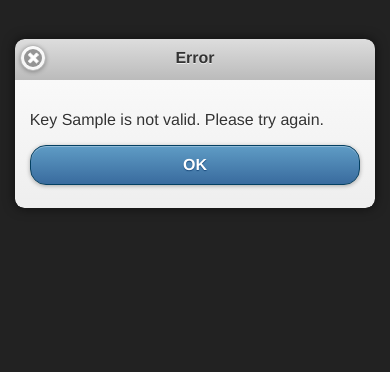
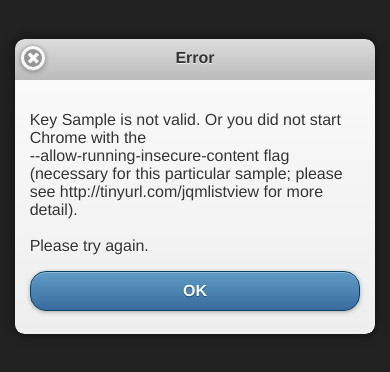
Before and after one commit to RomesInMil/sample-jqm-list-view, a plain HTML site: page index.html in a window 390 px wide. Both pictures are taken after typing "Sample" into the empty fields and a click on the button "Submit". Drawn offline with Linux system fonts and the light colour scheme.

Commit message:
added a link to the kb #jQueryMobile-Listview-Miscellaneous

```diff
--- a/index.html
+++ b/index.html
@@ -89,7 +89,12 @@
             <h1>Error</h1>
         </div>
         <div data-role="content" data-theme="c">
-            <p>Key <span id="wrongkey"></span> is not valid. Please try again.</p>
+            <p>
+                Key <span id="wrongkey"></span> is not valid.
+                Or you did not start Chrome with the &#8209;&#8209;allow&#8209;running&#8209;insecure&#8209;content flag
+                (necessary for this particular sample; please see http://tinyurl.com/jqmlistview for more detail).<br><br>
+                Please try again.
+            </p>
             <a href="page-dialogs.html" data-role="button" data-rel="back" data-theme="b">OK</a>
         </div>
     </div>
```
